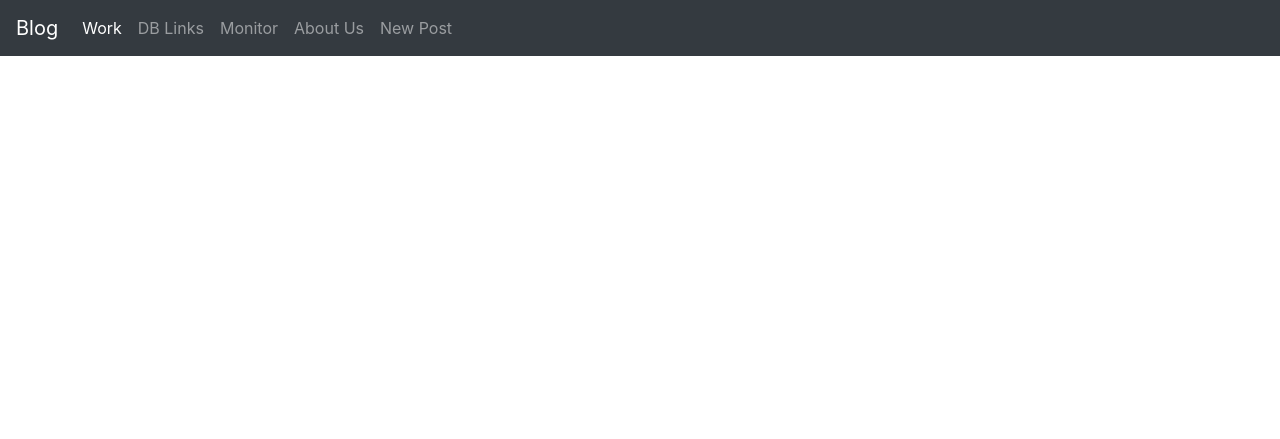
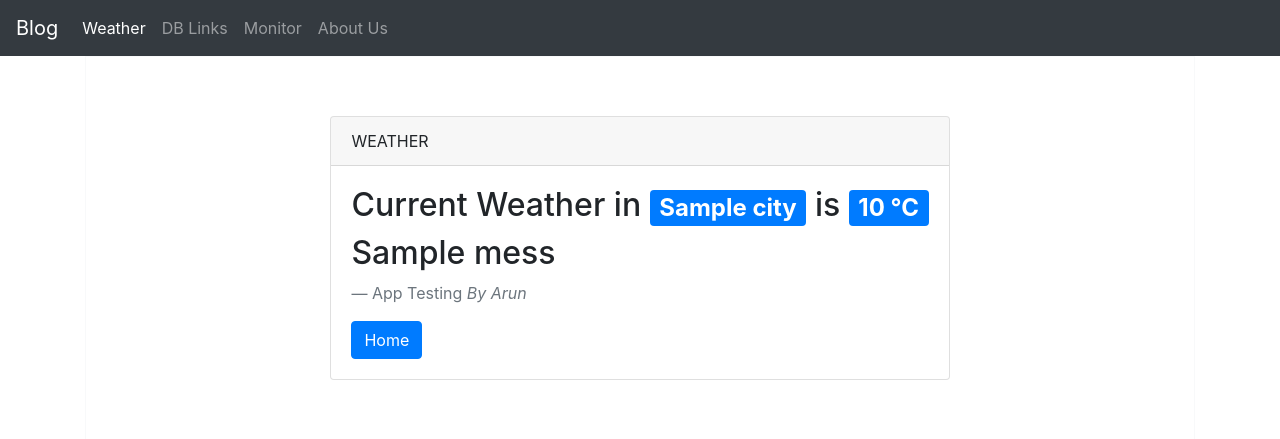
Before and after one commit to arunksingh16/flask, a Flask app: template templates/post.html in a window 1280 px wide. Shown: the top 439 px of the page. Run offline with Flask 2, Linux system fonts and the light colour scheme; the template is opened without the code that fills it: most values are stand-ins (such as "Sample title", 1, 10 or a date in 2020); some libraries are stand-ins or nearby versions.

Commit message:
Weather Api

```diff
--- a/app.py
+++ b/app.py
@@ -4,7 +4,10 @@
 
 from flask import Flask, render_template, request, url_for, flash, redirect
 from werkzeug.exceptions import abort
+import configparser
 import sqlite3
+import requests
+
 # import logging
 
 # Logging configuration
@@ -12,7 +15,6 @@ import sqlite3
 
 app = Flask(__name__)
 app.config['SECRET_KEY'] = 'your secret key'
-
 
 # flask creare URL map for this
 @app.route('/')
@@ -36,9 +38,24 @@ def dblinks():
 def monitor():
     return render_template('monitor.html')
 
-@app.route('/work.html')
-def work():
-    return render_template('work.html')
+@app.route('/weather.html')
+def weather():
+    return render_template('weather.html')
+
+@app.route('/post.html',methods=['POST'])
+def post():
+    city = request.form['city']
+    API_KEY = 'ce619ba6ee4b5979b052381875ebe756'
+    url = f'http://api.openweathermap.org/data/2.5/weather?q={city}&APPID={API_KEY}'
+    response = requests.get(url).json()
+    current_temperature = response.get('main', {}).get('temp')
+    if current_temperature:
+        current_temperature_celsius = round(current_temperature - 273.15, 2)
+        return render_template('post.html',city=city.title(),temperature=current_temperature_celsius)
+
+    else:
+        return render_template('post.html',mess="Something is wrong")
 
 if __name__ == '__main__':
     app.run(debug=True, host='0.0.0.0')
+    # app.run(host,port,debug,options)
--- a/templates/base.html
+++ b/templates/base.html
@@ -19,7 +19,7 @@
         <div class="collapse navbar-collapse" id="navbarNav">
             <ul class="navbar-nav">
             <li class="nav-item active">
-                <a class="nav-link" href="{{ url_for('work')}}">Work</a>
+                <a class="nav-link" href="{{ url_for('weather')}}">Weather</a>
             </li>
             <li class="nav-item">
                 <a class="nav-link" href="{{ url_for('dblinks')}}">DB Links</a>
@@ -30,13 +30,13 @@
               <li class="nav-item">
                 <a class="nav-link" href="{{ url_for('aboutus')}}">About Us</a>
               </li>
-              <li class="nav-item">
-                <a class="nav-link" href="{{url_for('create')}}">New Post</a>
-            </li>
             </ul>
         </div>
     </nav>
+    <div class="container">
 
+      {% block content %} {% endblock %}
+   </div>
 
     <!-- Optional JavaScript -->
     <!-- jQuery first, then Popper.js, then Bootstrap JS -->
--- a/templates/edit.html
+++ /dev/null
@@ -1,5 +0,0 @@
-{% extends 'base.html' %}
-{% block title %} About Us {% endblock %}
-{% block content %}
-    <h1>Hi This is my About US Page</h1>
-{% endblock %}
--- a/templates/post.html
+++ b/templates/post.html
@@ -1,5 +1,32 @@
 {% extends 'base.html' %}
-{% block title %} About Us {% endblock %}
+{% block title %} Post {% endblock %}
 {% block content %}
-    <h1>Hi This is my About US Page</h1>
+    <div>
+    </div>
+
+    <div class="border border-light p-3 mb-4">
+    <div class="d-flex justify-content-center">
+
+    <div class="d-flex align-items-center justify-content-center" style="height: 350px">
+    <div class="card">
+        <div class="card-header">
+          WEATHER
+        </div>
+        <div class="card-body">
+          <blockquote class="blockquote mb-0">
+            <h2>Current Weather in <span class="badge badge-primary">{{ city }}</span> is <span class="badge badge-primary">{{ temperature }} °C</span> </h2>
+            <h2>{{ mess }}</h2>
+            <footer class="blockquote-footer">App Testing <cite title="Source Title">By Arun</cite></footer>
+            <p class="card-text"></p>
+            <p class="card-text"></p>
+            <a href="{{ url_for('index')}}" class="btn btn-primary">Home</a>
+          </blockquote>
+        </div>
+      </div>
+      </div>
+
+
+    </div>
+    </div>
+
 {% endblock %}
--- a/templates/work.html
+++ /dev/null
@@ -1,5 +0,0 @@
-{% extends 'base.html' %}
-{% block title %} About Us {% endblock %}
-{% block content %}
-    <h1>Hi This is my About US Page</h1>
-{% endblock %}
```
Also changed, not shown: forms.py (added, +9 -0 lines), templates/weather.html (added, +12 -0 lines), README.md.
